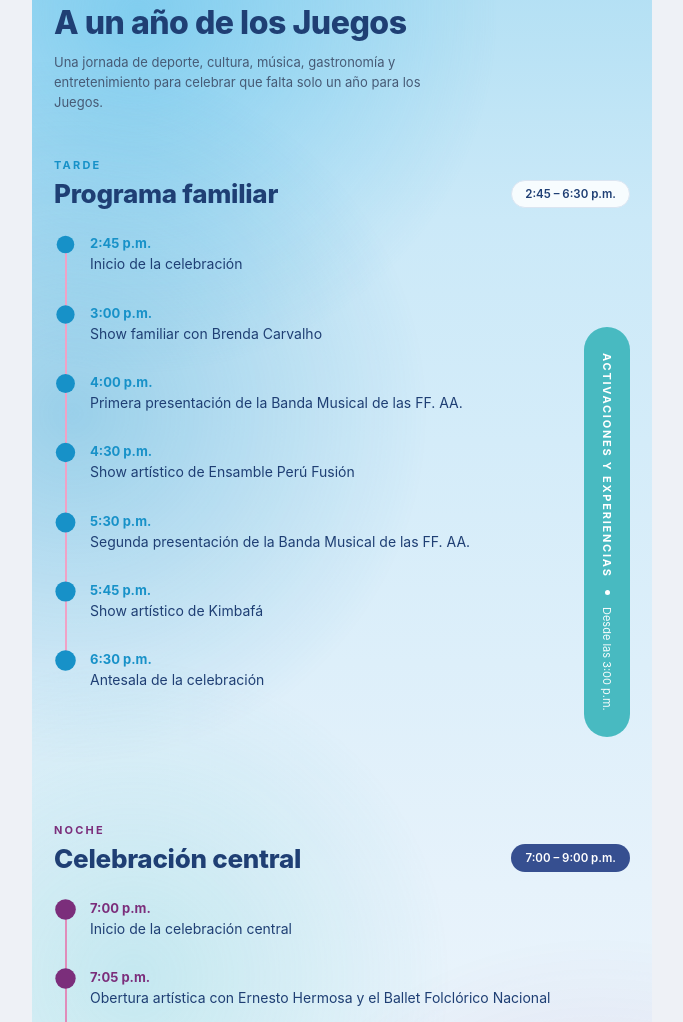
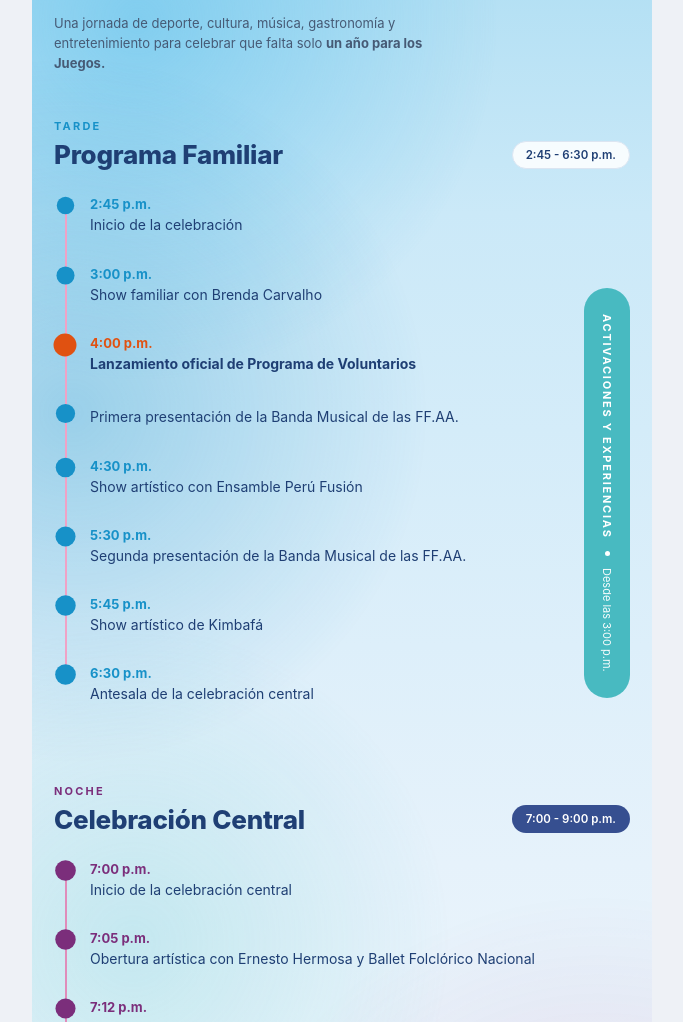
Before and after one commit to dcondor800/panam2027, a plain HTML site: page index.html in a window 1280 px wide. Shown: the part 1010-2032 px from the top of the page, without its empty margins (298-981 px from the left). Drawn offline with Linux system fonts and the light colour scheme.

Commit message:
Add files via upload

```diff
--- a/index.html
+++ b/index.html
@@ -54,10 +54,9 @@
     <div class="programa__interior">
 
       <header class="programa__cabecera">
-        <h2 class="programa__titulo">A un año de los Juegos</h2>
         <p class="programa__intro">
           Una jornada de deporte, cultura, música, gastronomía y entretenimiento
-          para celebrar que falta solo un año para los Juegos.
+          para celebrar que falta solo <strong>un año para los Juegos.</strong>
         </p>
       </header>
 
@@ -66,8 +65,8 @@
         <header class="bloque__cabecera">
           <p class="bloque__momento">Tarde</p>
           <div class="bloque__fila">
-            <h3 class="bloque__titulo">Programa familiar</h3>
-            <p class="bloque__rango">2:45 – 6:30 p.m.</p>
+            <h3 class="bloque__titulo">Programa Familiar</h3>
+            <p class="bloque__rango">2:45 - 6:30 p.m.</p>
           </div>
         </header>
 
@@ -83,20 +82,25 @@
               <p class="agenda__hora">3:00 p.m.</p>
               <p class="agenda__evento">Show familiar con Brenda Carvalho</p>
             </li>
-            <li class="agenda__item">
+            <li class="agenda__item agenda__item--destacado agenda__item--continua">
               <span class="agenda__punto" aria-hidden="true"></span>
               <p class="agenda__hora">4:00 p.m.</p>
-              <p class="agenda__evento">Primera presentación de la Banda Musical de las FF. AA.</p>
+              <p class="agenda__evento">Lanzamiento oficial de Programa de Voluntarios</p>
+            </li>
+            <!-- Sigue a las 4:00 p.m., por eso no repite la hora -->
+            <li class="agenda__item agenda__item--sin-hora">
+              <span class="agenda__punto" aria-hidden="true"></span>
+              <p class="agenda__evento">Primera presentación de la Banda Musical de las FF.AA.</p>
             </li>
             <li class="agenda__item">
               <span class="agenda__punto" aria-hidden="true"></span>
               <p class="agenda__hora">4:30 p.m.</p>
-              <p class="agenda__evento">Show artístico de Ensamble Perú Fusión</p>
+              <p class="agenda__evento">Show artístico con Ensamble Perú Fusión</p>
             </li>
             <li class="agenda__item">
               <span class="agenda__punto" aria-hidden="true"></span>
               <p class="agenda__hora">5:30 p.m.</p>
-              <p class="agenda__evento">Segunda presentación de la Banda Musical de las FF. AA.</p>
+              <p class="agenda__evento">Segunda presentación de la Banda Musical de las FF.AA.</p>
             </li>
             <li class="agenda__item">
               <span class="agenda__punto" aria-hidden="true"></span>
@@ -106,7 +110,7 @@
             <li class="agenda__item">
               <span class="agenda__punto" aria-hidden="true"></span>
               <p class="agenda__hora">6:30 p.m.</p>
-              <p class="agenda__evento">Antesala de la celebración</p>
+              <p class="agenda__evento">Antesala de la celebración central</p>
             </li>
           </ol>
 
@@ -124,8 +128,8 @@
         <header class="bloque__cabecera">
           <p class="bloque__momento">Noche</p>
           <div class="bloque__fila">
-            <h3 class="bloque__titulo">Celebración central</h3>
-            <p class="bloque__rango">7:00 – 9:00 p.m.</p>
+            <h3 class="bloque__titulo">Celebración Central</h3>
+            <p class="bloque__rango">7:00 - 9:00 p.m.</p>
           </div>
         </header>
 
@@ -139,7 +143,7 @@
             <li class="agenda__item">
               <span class="agenda__punto" aria-hidden="true"></span>
               <p class="agenda__hora">7:05 p.m.</p>
-              <p class="agenda__evento">Obertura artística con Ernesto Hermosa y el Ballet Folclórico Nacional</p>
+              <p class="agenda__evento">Obertura artística con Ernesto Hermosa y Ballet Folclórico Nacional</p>
             </li>
             <li class="agenda__item">
               <span class="agenda__punto" aria-hidden="true"></span>
```
